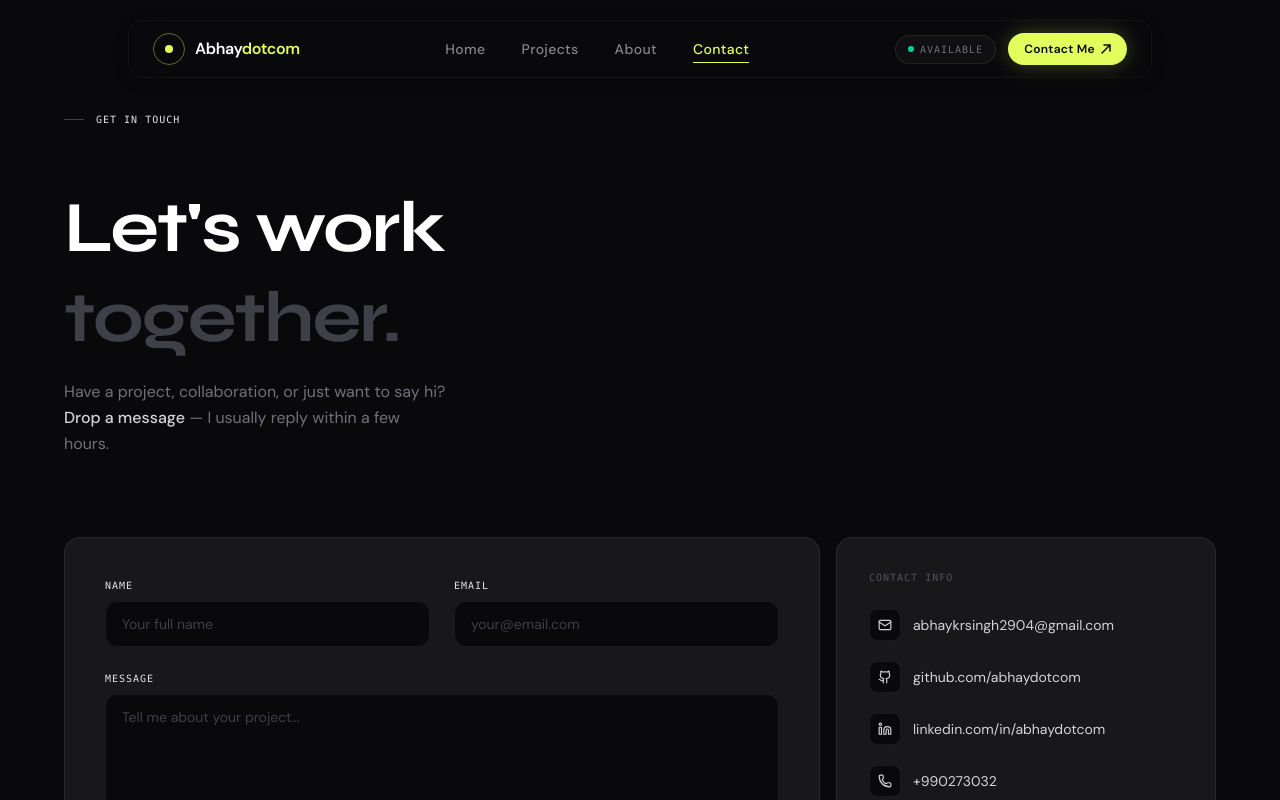
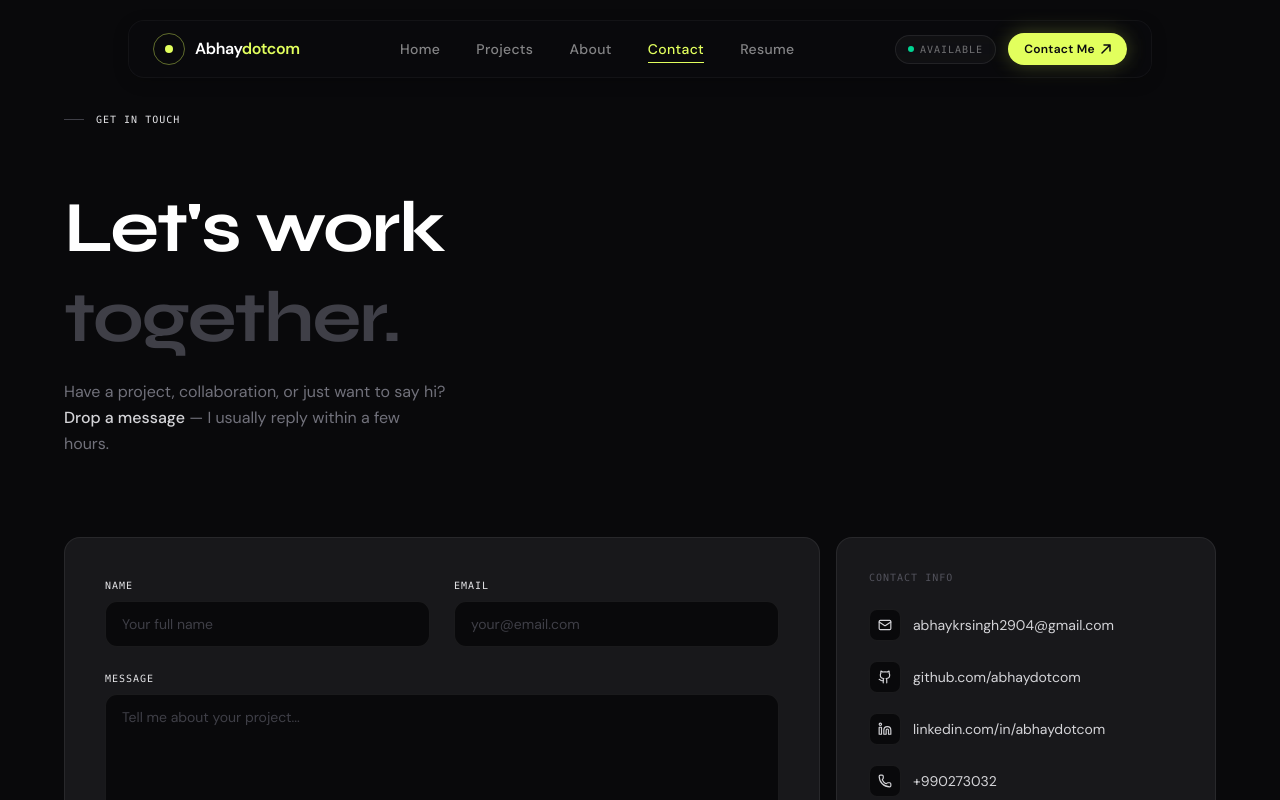
Before and after one commit to abhaydotcom/Portfolio, a React (Vite) app: page /contact in a window 1280 px wide. Shown: the top 800 px of the page. Built offline with nearby package versions, Linux system fonts and the light colour scheme.

Commit message:
Adding the resume section

```diff
--- a/src/components/Navbar.jsx
+++ b/src/components/Navbar.jsx
@@ -1,15 +1,16 @@
 import React, { useState, useEffect } from 'react'
-import { Link, useLocation } from 'react-router-dom'
+import { href, Link, useLocation } from 'react-router-dom'
 import { motion,  } from 'framer-motion'
 import { Hamburger } from './Hamburger'
 import { NavLink } from './NavLink'
 import { MobileDrawer } from './MobileDrawer'
 
 const navLinks = [
-  { name: 'Home',     path: '/',        num: '01' },
-  { name: 'Projects', path: '/projects', num: '02' },
-  { name: 'About',    path: '/about',    num: '03' },
-  { name: 'Contact',  path: '/contact',  num: '04' },
+  { name: 'Home',     path: '/',         },
+  { name: 'Projects', path: '/projects',  },
+  { name: 'About',    path: '/about',     },
+  { name: 'Contact',  path: '/contact', },
+  { name: 'Resume ',  path:"https://drive.google.com/file/d/1gU9tCWVT1tYlI2WHPZrRtwZF1FeWEllR/view?usp=sharing"   },
 ]
 
 
--- a/src/components/layout.jsx
+++ b/src/components/layout.jsx
@@ -1,12 +1,7 @@
-
 import { Outlet } from "react-router-dom";
-
 import Navbar from "./Navbar";
 
-
-
 export default function Layout() {
-
 
   return (
     <>
```
